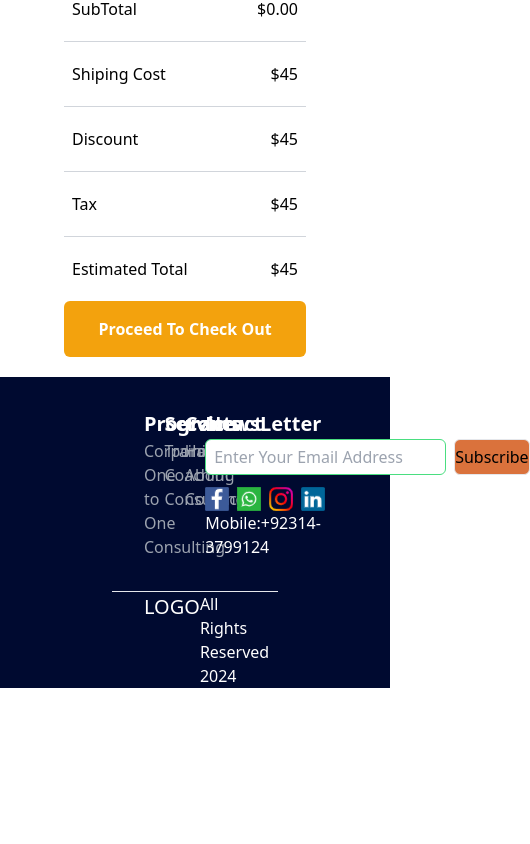
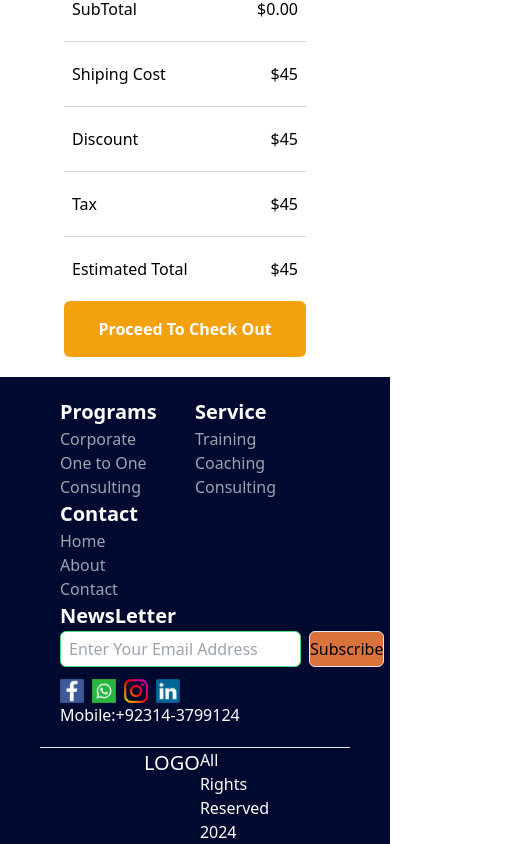
Before and after one commit to itsHaseeb-Hassan/ecomerceApp-fakeStoreApi, a React (Vite) app: page /cart in a window 390 px wide. Shown: the part 601-1445 px from the top of the page, 530 px wide, since content can reach past the window. Before the commit the page ends 1289 px from the top, so only its background shows below. Built offline with nearby package versions, Linux system fonts and the light colour scheme.

Commit message:
footer responsive

```diff
--- a/src/components/Footer.jsx
+++ b/src/components/Footer.jsx
@@ -3,7 +3,7 @@ import React from 'react'
 const Footer = () => {
   return (
     <div className=' mt-5 bg-[#000A30] w-full'>
-        <div className='grid grid-cols-5 mx-28 p-8 text-white border-b '>
+        <div className='grid grid-cols-2 mx-10 p-5 text-white border-b md:grid-cols-5 md:p-8 md:mx-28'>
             <div>
                 <h1 className='text-[20px] font-semibold'>Programs</h1>
                 <ul className='text-[16px] font-medium text-gray-400'>
```
